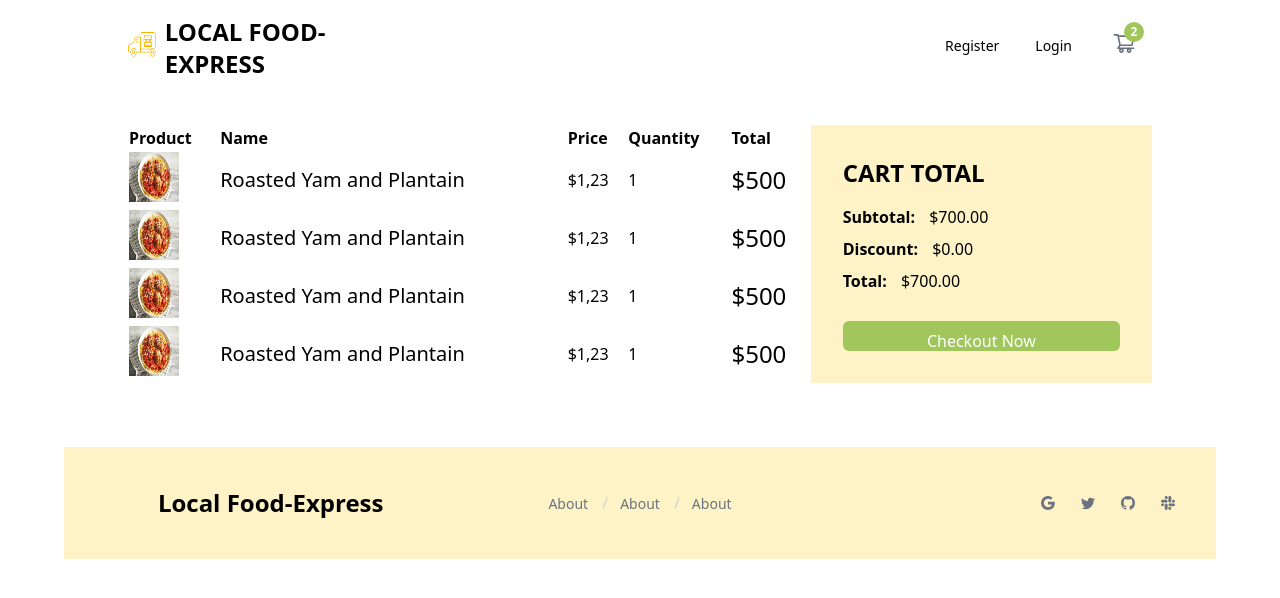
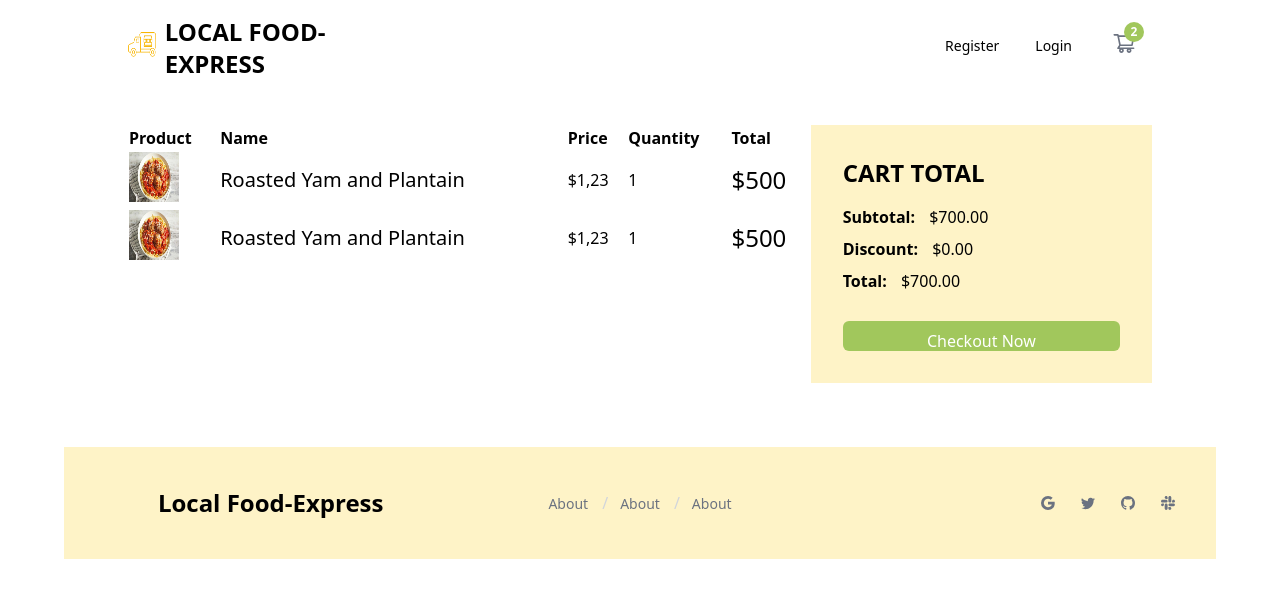
Before and after one commit to amaka2344/Localfood-express, a Next.js app: page /cart in a window 1280 px wide. Shown: the top 598 px of the page. Built offline with nearby package versions, Linux system fonts and the light colour scheme.

Commit message:
new feature

```diff
--- a/components/restaurantList.jsx
+++ b/components/restaurantList.jsx
@@ -36,7 +36,7 @@ const RestaurantList = () => {
             </Link>
             <div className="px-6 py-4">
                 <Link href={`/AllRestaurants/${restaurant.id}`}>
-                <h2 className="font-bold text-xl mb-2 cursor-pointer hover:text-[#A1C75C]">{restaurant.name}</h2>
+                <h2 className="font-bold text-xl mb-2 cursor-pointer text-black hover:text-[#A1C75C]">{restaurant.name}</h2>
                 </Link>
                 <div className="flex items-center mb-2">
                     <div className="text-yellow-500 mr-2">
--- /dev/null
+++ b/pages/admin/login.js
@@ -0,0 +1,9 @@
+import React from 'react'
+
+const login = () => {
+  return (
+    <div>login</div>
+  )
+}
+
+export default login
--- a/pages/cart.js
+++ b/pages/cart.js
@@ -6,7 +6,7 @@ const cart = () => {
         <div className="p-6 md:p-10 lg:p-16">
         <div className="flex flex-col md:flex-row lg:pt-[6%] md:pt-[10%] sm:pt-[12%]">
           <div className="md:w-2/3 ">
-            <table className="w-full border-collapse text-left">
+            <table className="w-full border-collapse text-left  text-black">
               <thead>
                 <tr>
                   <th>Product</th>
@@ -44,7 +44,7 @@ const cart = () => {
                     </div>
                   </td>
                   <td>
-                    <span className="font-normal text-xl">Roasted Yam and Plantain</span>
+                    <span className="font-normal text-xl  text-black">Roasted Yam and Plantain</span>
                   </td>
                   <td>
                     <span>$1,23</span>
@@ -57,49 +57,11 @@ const cart = () => {
                   </td>
                 </tr>
 
-                <tr>
-                  <td>
-                    <div className="relative">
-                      <Image src="/spagetti.jpg" alt="Food" width={50} height={50} />
-                    </div>
-                  </td>
-                  <td>
-                    <span className="font-normal text-xl">Roasted Yam and Plantain</span>
-                  </td>
-                  <td>
-                    <span>$1,23</span>
-                  </td>
-                  <td>
-                    <span>1</span>
-                  </td>
-                  <td>
-                    <span className="font-medium text-2xl">$500</span>
-                  </td>
-                </tr>
-                <tr>
-                  <td>
-                    <div className="relative">
-                      <Image src="/spagetti.jpg" alt="Food" width={50} height={50} />
-                    </div>
-                  </td>
-                  <td>
-                    <span className="font-normal text-xl">Roasted Yam and Plantain</span>
-                  </td>
-                  <td>
-                    <span>$1,23</span>
-                  </td>
-                  <td>
-                    <span>1</span>
-                  </td>
-                  <td>
-                    <span className="font-medium text-2xl">$500</span>
-                  </td>
-                </tr>
               </tbody>
 
             </table>
           </div>
-          <div className="md:w-1/3 mt-6 md:mt-0">
+          <div className="md:w-1/3 mt-6 md:mt-0  text-black">
             <div className="w-full max-w-md bg-amber-100 p-8 flex flex-col justify-between">
               <h2 className="text-2xl font-bold mb-4">CART TOTAL</h2>
               <div className="mb-2">
--- a/pages/index.js
+++ b/pages/index.js
@@ -6,8 +6,6 @@ import logo11 from '../public/logo11.png'
 import logo12 from '../public/logo12.png'
 import logo13 from '../public/logo13.png'
 import RestaurantCard from '../components/restuarantCard'
-import Head from 'next/head'
-
 
 export default function Home() {
   return (
--- a/pages/orders/[id].js
+++ b/pages/orders/[id].js
@@ -11,10 +11,10 @@ const Order = () => {
         if (index - status > 1) return styles.undone
     }
     return (
-        <div className='p-[50px] flex lg:pt-[6%] md:pt-[10%] sm:pt-[12%]'>
+        <div className='p-[50px] flex lg:pt-[6%] md:pt-[10%] sm:pt-[12%] px-[6%]'>
             <div className='flex-[2]'>
                 <div>
-                    <table className="w-full border-collapse text-left">
+                    <table className="w-full border-collapse text-left  text-black">
                         <thead>
                             <tr>
                                 <th>Order ID</th>
@@ -42,7 +42,7 @@ const Order = () => {
                     </table>
                 </div>
 
-                <div className=' last:flex last:justify-between w-[80%]'>
+                <div className=' last:flex last:justify-between w-[80%] pt-[10%]  text-black'>
                     <div className={statusClass(0)}>
                         <Image src='/Paid.png' width={30} height={30} />
                         <span>
@@ -82,7 +82,7 @@ const Order = () => {
                 </div>
             </div>
 
-            <div className=' flex-[1]'>
+            <div className=' flex-[1]  text-black'>
                 <div className="w-full max-w-md bg-amber-100 p-8 flex flex-col justify-between mt-10">
                     <h2 className="text-2xl font-bold mb-4">CART TOTAL</h2>
                     <div className="mb-2">
```
